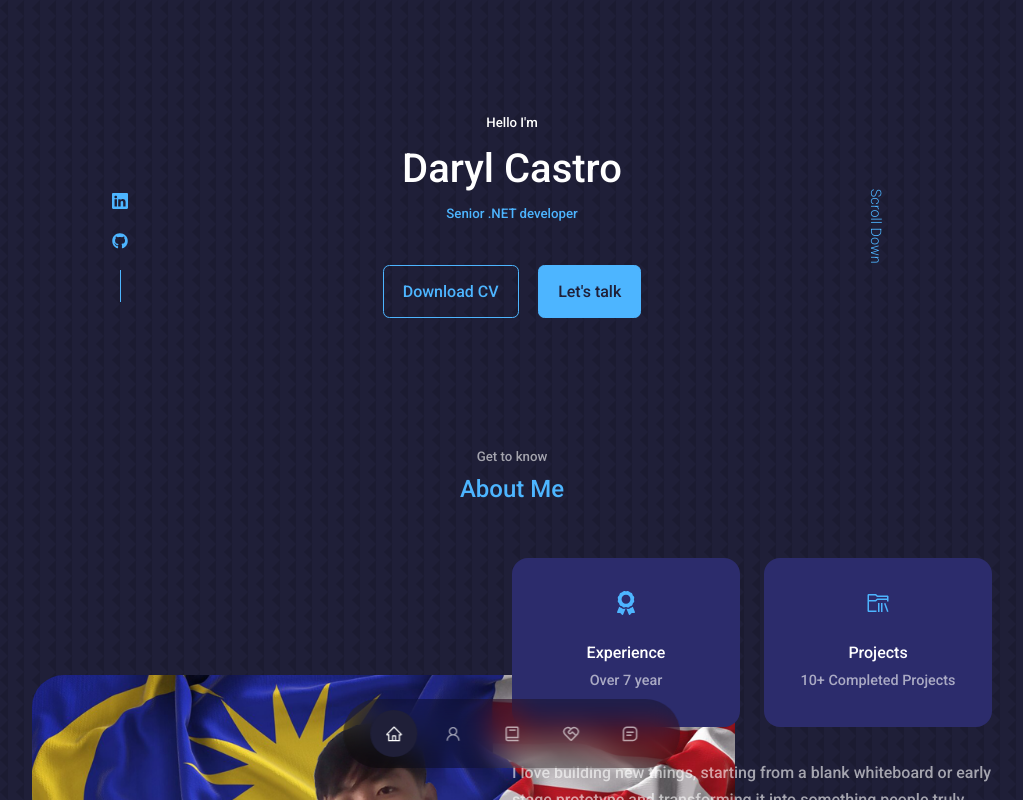
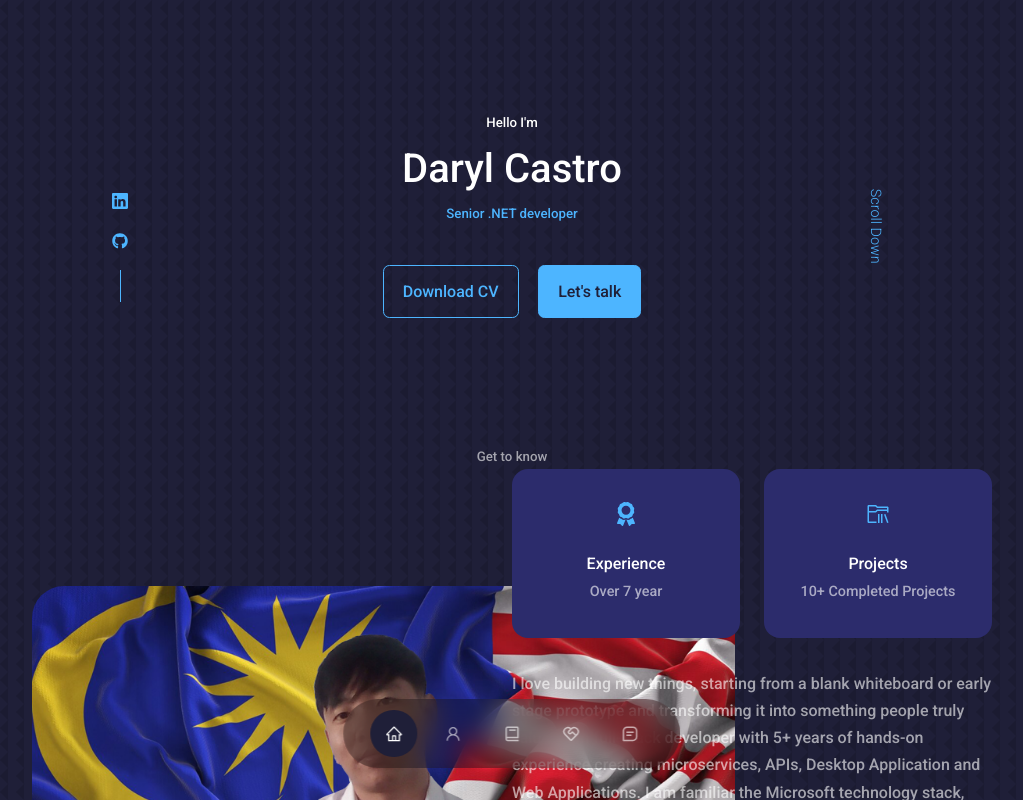
Before and after one commit to firmament1005/react-personal-website, a React (Create React App) app: page / in a window 1280 px wide. Shown: the top 800 px of the page, without its empty margins (128-1151 px from the left). Built offline with nearby package versions, Linux system fonts and the light colour scheme.

Commit message:
Updated letters

```diff
--- a/src/components/intro/Intro.jsx
+++ b/src/components/intro/Intro.jsx
@@ -12,7 +12,6 @@ const Intro = () => {
   return (
     <section id="about">
       <h5>Get to know</h5>
-      <h2>About Me</h2>
       <div className="container about__container">
         <div className="about__me">
           <div className="about__me-image">
```
